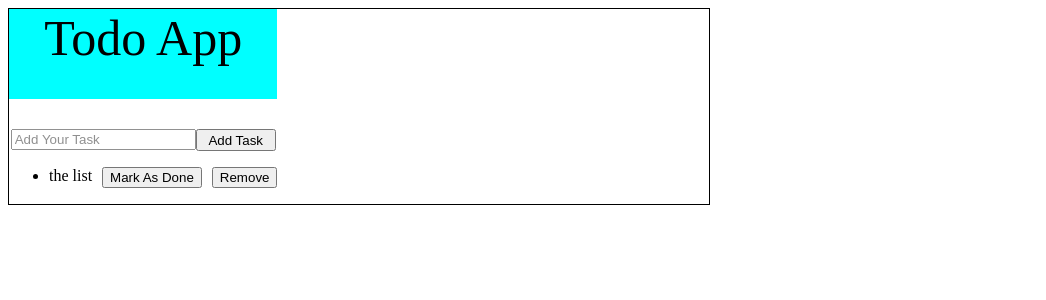
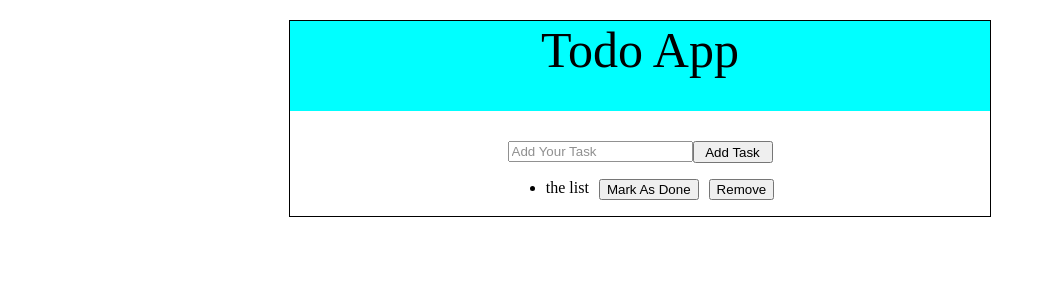
Before and after one commit to rawatvipin756/To-Do-App, a React (Vite) app in the folder reactProject/: page / in a window 1280 px wide. Shown: the top 300 px of the page, without its empty margins (0-1046 px from the left). Built offline with nearby package versions, Linux system fonts and the light colour scheme.

Commit message:
structural changes

```diff
--- a/reactProject/src/App.css
+++ b/reactProject/src/App.css
@@ -3,8 +3,8 @@ body{
   text-align:center;
   border:1px solid black;
   width:700px;
-  display:flex;
-  align-content:center;
+  margin:auto;
+  margin-top:20px;
 }
 
 .header{
```
